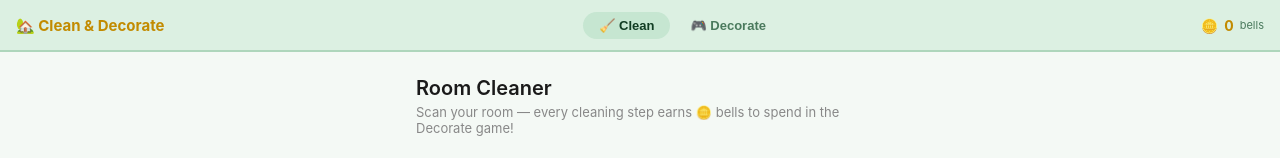
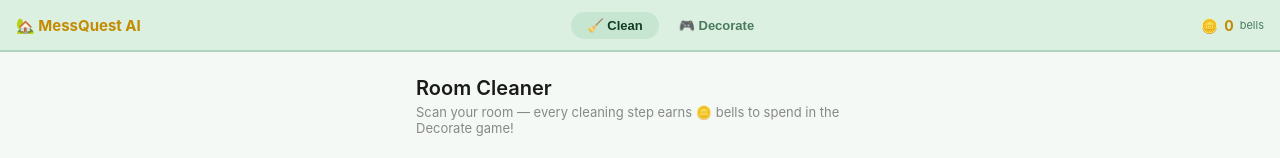
Before and after one commit to IdleCape/Hack-America-AI-Room-Cleaner-App, a plain HTML site: page room-cleaner-game(Avishai&Sathvik).html in a window 1280 px wide. Shown: the top 158 px of the page. Drawn offline with nearby package versions, Linux system fonts and the light colour scheme.

Commit message:
Update room-cleaner-game(Avishai&Sathvik).html

```diff
--- a/room-cleaner-game(Avishai&Sathvik).html
+++ b/room-cleaner-game(Avishai&Sathvik).html
@@ -3,7 +3,7 @@
 <head>
 <meta charset="UTF-8">
 <meta name="viewport" content="width=device-width, initial-scale=1.0">
-<title>Clean & Decorate</title>
+<title>MessQuest AI</title>
 <style>
   * { box-sizing: border-box; margin: 0; padding: 0; }
   body { font-family: -apple-system, BlinkMacSystemFont, 'Segoe UI', sans-serif; background: #eef7f1; min-height: 100vh; overflow: hidden; }
@@ -136,7 +136,7 @@
 <body>
 
 <div id="nav">
-  <div class="app-title">🏡 Clean & Decorate</div>
+  <div class="app-title">🏡 MessQuest AI</div>
   <div class="nav-tabs">
     <button class="nav-tab active" id="tab-cleaner" onclick="switchScreen('cleaner')">🧹 Clean</button>
     <button class="nav-tab" id="tab-game" onclick="switchScreen('game')">🎮 Decorate</button>
```
